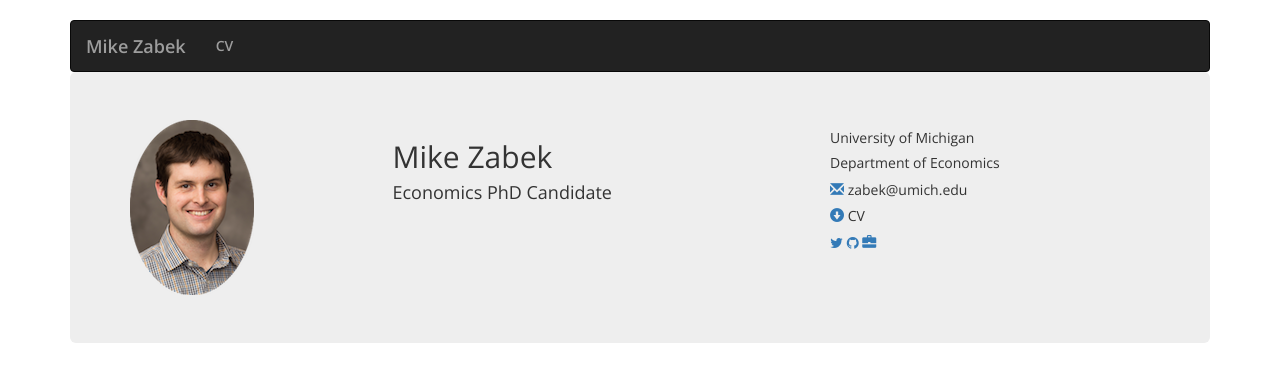
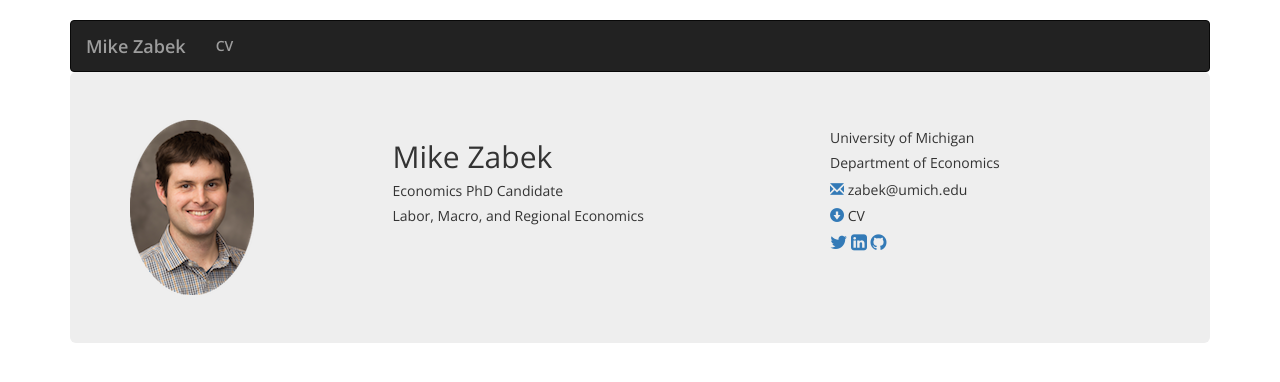
Before and after one commit to MZabek/MZabek.github.io, a plain HTML site: page index.html in a window 1280 px wide. Drawn offline with nearby package versions, Linux system fonts and the light colour scheme.

Commit message:
Added linkedin Added commented out research paper section for future research papers

```diff
--- a/index.html
+++ b/index.html
@@ -66,17 +66,31 @@
           </div>
 	  <div class="col-xs-7 col-sm-5">
             <h2>Mike Zabek</h2>
-	    <h4>Economics PhD Candidate</h4>
+	    <h5>Economics PhD Candidate</h5>
+	    <h5>Labor, Macro, and Regional Economics</h5>
           </div>
 	  <div class="col-xs-12 col-sm-4">
 	    <h5> University of Michigan </h5>
 	    <h5> Department of Economics </h5>
 	    <h5><a href="zabek@umich.edu"><span class="glyphicon glyphicon-envelope" aria-hidden="true"></span></a> zabek@umich.edu </h5>
 	    <h5><a href="http://www-personal.umich.edu/~zabek/web_CV.pdf"><span class="glyphicon glyphicon-circle-arrow-down" aria-hidden="true"></span></a> CV </h5>
-	    <h5><a href="https://twitter.com/mzabek"><i class="fa fa-twitter"></i></a> <a href="https://github.com/MZabek"><i class="fa fa-github"></i></a> <a href="http://www.lsa.umich.edu/econ"><span class="glyphicon glyphicon-briefcase" aria-hidden="true"></span></h5>
+	    <h5><a href="https://twitter.com/mzabek"><i class="fa fa-twitter fa-lg"></i></a>
+	      <a href="https://www.linkedin.com/in/mzabek"><i class="fa fa-linkedin-square fa-lg"></i></a>
+              <a href="https://github.com/MZabek"><i class="fa fa-github fa-lg"></i></a>
+	    </h5>
           </div>
 	</div>
       </div>
+      <!-- Wells for research papers, etc.
+      <h3> Research Papers </h3>
+      <div class="row-fluid">
+        <div class="well col-xs-12 col-sm-4">
+	  <h4> Those who stay </h4>
+	  <h4> Implications of regional decline </h4>
+	  <p>I examine how growing and declining areas respond to new labor demand shocks. In particular, areas with different growth trajectories differ in terms of the proportion of residents who were born in the same place. I show how this process is the result of some workers migrating to growing regions while others stay inelastically in the places they grew up. I build a model that incorporates this phenomenon and use it to derive implications in terms of migration responses to labor demand shocks. I find evidence in terms of migration and other labor supply margins that support the model's predictions after two distinct shocks to local labor demand. The intuition for these differences is that the marginal worker who lives in a growing region is more likely to have moved there because of increases in either real wages or universally valued local amenities, so a decrease in wages will induce her to move elsewhere. A marginal worker in a declining area is more likely to have been born in that area, so she values it for more idiosyncratic reasons and her decisions are less responsive to changes in the local labor market.</p>
+        </div>
+      </div>
+      -->
     </div> <!-- /container -->
 
 
```
